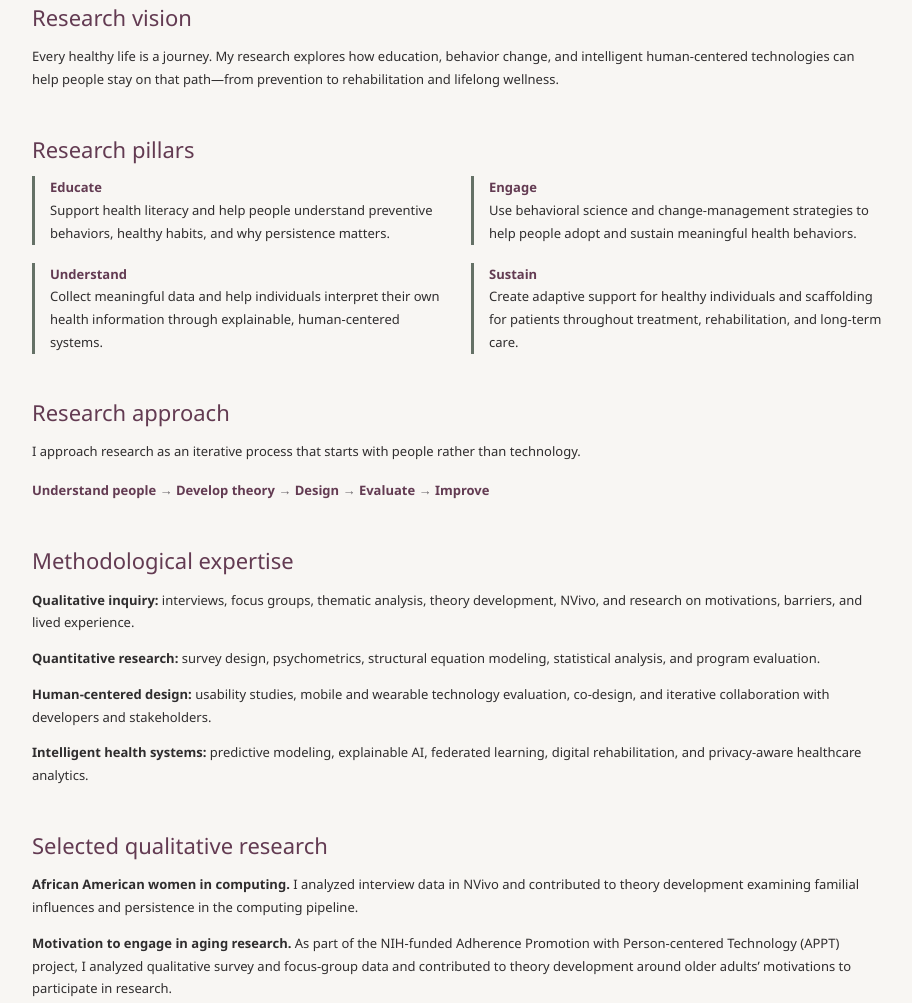
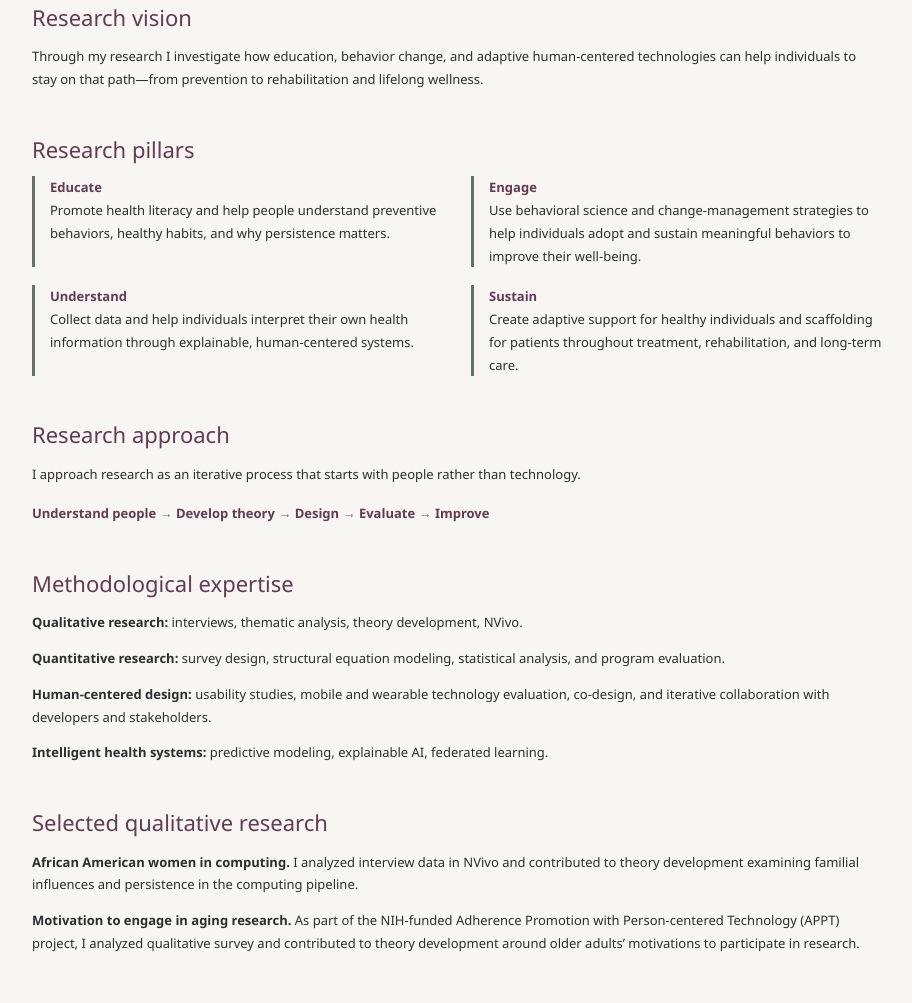
Before and after one commit to MaedehAD/personal-website, a plain HTML site: page research.html in a window 1280 px wide. Shown: the part 425-1428 px from the top of the page, without its empty margins (183-1095 px from the left). Drawn offline with Linux system fonts and the light colour scheme.

Commit message:
Revise research section and enhance content
Updated research section with new content and structure.

```diff
--- a/research.html
+++ b/research.html
@@ -14,16 +14,47 @@
             Research</a>
           <a href="publications.html">
             Publications</a>
-          <a href="experience.html">Teaching & Experience</a><a href="contact.html">
-            Contact</a><a href="assets/Maedeh-Agharazi-CV.pdf" target="_blank" rel="noopener">
-              CV</a></nav></header><div class="rule"></div><h2 class="page-heading">Research</h2>
-<section class="section-block"><h2>Research vision</h2><p>Every healthy life is a journey. My research explores how education, behavior change, and intelligent human-centered technologies can help people stay on that path—from prevention to rehabilitation and lifelong wellness.</p></section>
-<section class="section-block"><h2>Research pillars</h2><div class="pillars">
-<div class="pillar"><strong>Educate</strong><br>Support health literacy and help people understand preventive behaviors, healthy habits, and why persistence matters.</div>
-<div class="pillar"><strong>Engage</strong><br>Use behavioral science and change-management strategies to help people adopt and sustain meaningful health behaviors.</div>
-<div class="pillar"><strong>Understand</strong><br>Collect meaningful data and help individuals interpret their own health information through explainable, human-centered systems.</div>
-<div class="pillar"><strong>Sustain</strong><br>Create adaptive support for healthy individuals and scaffolding for patients throughout treatment, rehabilitation, and long-term care.</div>
+          <a href="experience.html">Teaching & Experience</a>
+          <a href="contact.html">
+            Contact</a>
+          <a href="assets/Maedeh-Agharazi-CV.pdf" target="_blank" rel="noopener">
+              CV</a>
+        </nav>
+      </header>
+      <div class="rule">
+      </div><h2 class="page-heading">Research</h2>
+<section class="section-block">
+  <h2>Research vision</h2>
+  <p>Through my research I investigate how education, behavior change, and adaptive human-centered technologies can help individuals to stay on that path—from prevention to rehabilitation and lifelong wellness.</p></section>
+<section class="section-block">
+  <h2>Research pillars</h2>
+  <div class="pillars">
+<div class="pillar">
+  <strong>Educate</strong>
+  <br>Promote health literacy and help people understand preventive behaviors, healthy habits, and why persistence matters.</div>
+<div class="pillar">
+  <strong>Engage</strong>
+  <br>Use behavioral science and change-management strategies to help individuals adopt and sustain meaningful behaviors to improve their well-being.</div>
+<div class="pillar">
+  <strong>Understand</strong>
+  <br>Collect data and help individuals interpret their own health information through explainable, human-centered systems.</div>
+<div class="pillar">
+  <strong>Sustain</strong>
+  <br>Create adaptive support for healthy individuals and scaffolding for patients throughout treatment, rehabilitation, and long-term care.</div>
 </div></section>
-<section class="section-block"><h2>Research approach</h2><p>I approach research as an iterative process that starts with people rather than technology.</p><p class="process"><span>Understand people</span> → <span>Develop theory</span> → <span>Design</span> → <span>Evaluate</span> → <span>Improve</span></p></section>
-<section class="section-block"><h2>Methodological expertise</h2><p><strong>Qualitative inquiry:</strong> interviews, focus groups, thematic analysis, theory development, NVivo, and research on motivations, barriers, and lived experience.</p><p><strong>Quantitative research:</strong> survey design, psychometrics, structural equation modeling, statistical analysis, and program evaluation.</p><p><strong>Human-centered design:</strong> usability studies, mobile and wearable technology evaluation, co-design, and iterative collaboration with developers and stakeholders.</p><p><strong>Intelligent health systems:</strong> predictive modeling, explainable AI, federated learning, digital rehabilitation, and privacy-aware healthcare analytics.</p></section>
-<section class="section-block"><h2>Selected qualitative research</h2><p><strong>African American women in computing.</strong> I analyzed interview data in NVivo and contributed to theory development examining familial influences and persistence in the computing pipeline.</p><p><strong>Motivation to engage in aging research.</strong> As part of the NIH-funded Adherence Promotion with Person-centered Technology (APPT) project, I analyzed qualitative survey and focus-group data and contributed to theory development around older adults’ motivations to participate in research.</p></section></main><footer class="footer">© 2026 Maedeh Agharazi, Ph.D.</footer></body></html>
+<section class="section-block"><h2>Research approach</h2>
+  <p>I approach research as an iterative process that starts with people rather than technology.</p>
+  <p class="process"><span>Understand people</span> → <span>Develop theory</span> → <span>Design</span> → <span>Evaluate</span> → <span>Improve</span></p></section>
+<section class="section-block">
+  <h2>Methodological expertise</h2>
+  <p><strong>Qualitative research:</strong> interviews, thematic analysis, theory development, NVivo.</p>
+  <p><strong>Quantitative research:</strong> survey design, structural equation modeling, statistical analysis, and program evaluation.</p>
+  <p><strong>Human-centered design:</strong> usability studies, mobile and wearable technology evaluation, co-design, and iterative collaboration with developers and stakeholders.</p>
+  <p><strong>Intelligent health systems:</strong> predictive modeling, explainable AI, federated learning.</p>
+</section>
+<section class="section-block">
+  <h2>Selected qualitative research</h2><p><strong>African American women in computing.</strong> I analyzed interview data in NVivo and contributed to theory development examining familial influences and persistence in the computing pipeline.</p>
+  <p><strong>Motivation to engage in aging research.</strong> As part of the NIH-funded Adherence Promotion with Person-centered Technology (APPT) project, I analyzed qualitative survey and contributed to theory development around older adults’ motivations to participate in research.</p>
+</section>
+    </main>
+    <footer class="footer">© 2026 Maedeh Agharazi, Ph.D.</footer></body></html>
```
